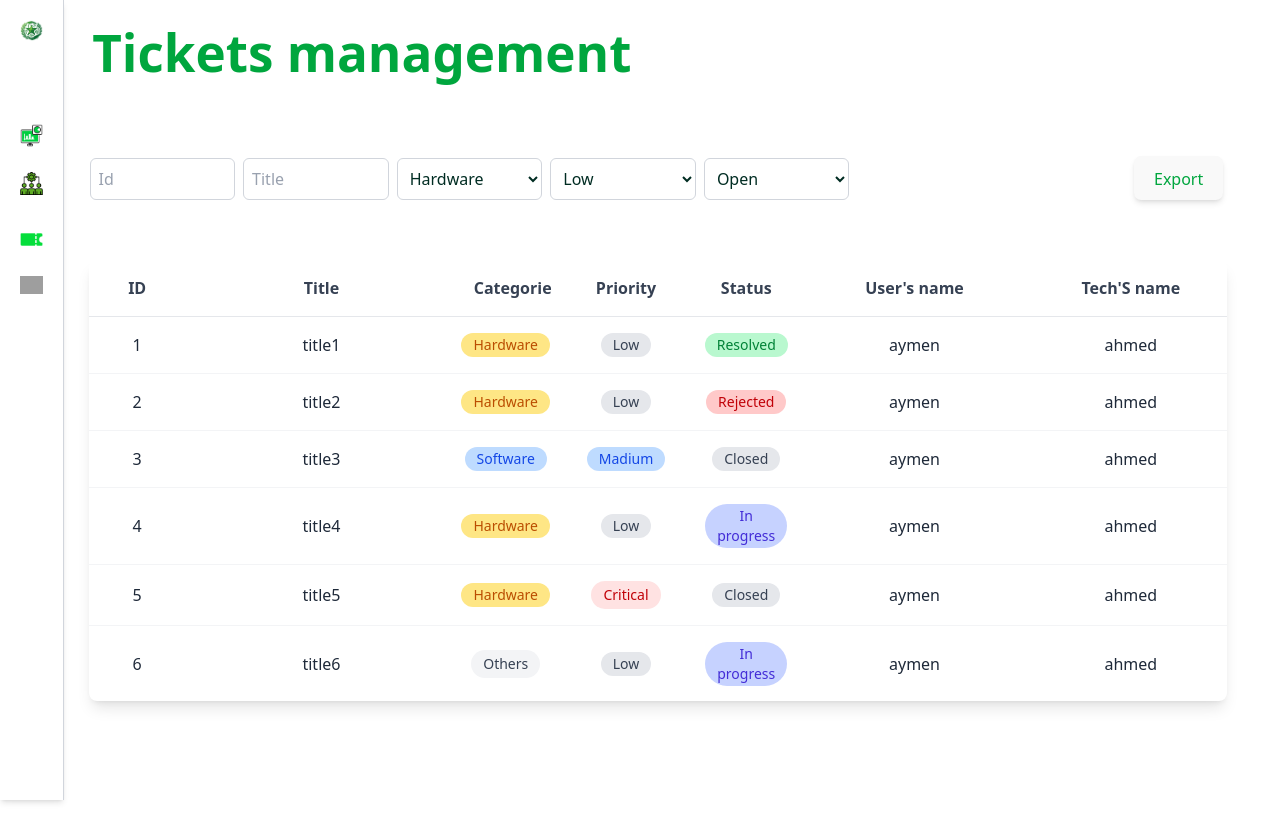
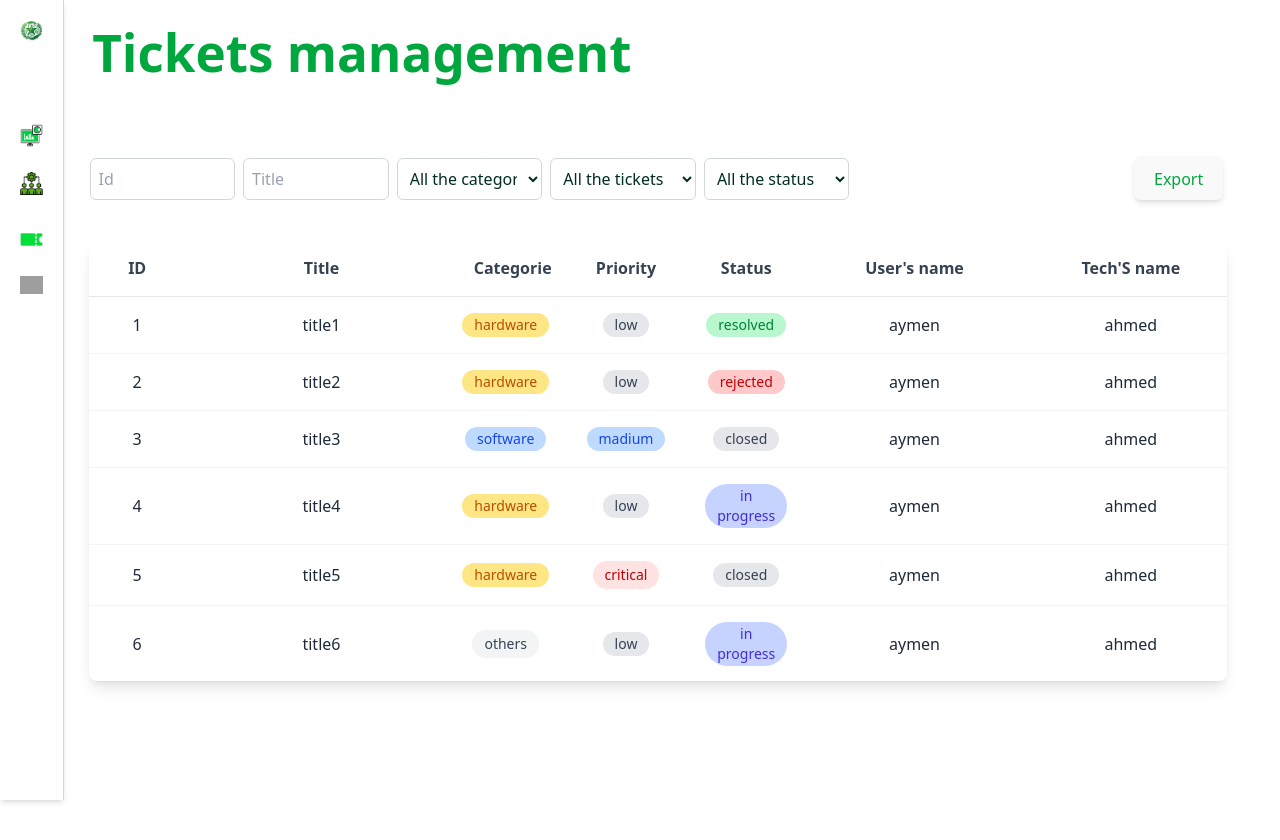
Before and after one commit to aymen-igri/Intervention_management_project, a React (Vite) app in the folder client/: page /administrator/tickets in a window 1280 px wide. Shown: the top 840 px of the page. Before the commit the page ends 800 px from the top, so only its background shows below. Built offline with nearby package versions, Linux system fonts and the light colour scheme; grey boxes are pictures that could not be loaded.

Commit message:
frontend: adding the search feature on the users and the tickets management

```diff
--- a/client/src/components/TicketsList.jsx
+++ b/client/src/components/TicketsList.jsx
@@ -1,34 +1,40 @@
 import { useState } from "react"
 import SpicificTicket from "./SpicificTicket";
 
-export default function TicketsList({data}){
+export default function TicketsList({data,ticketSearched}){
 
     const [ticket,setticket] = useState(null);
     const [details,setDetails] = useState(false);
 
     const users = data.map((d) => {
         const statusStyle = () => {
-            if (d.status ==="Open") return "text-cyan-700 rounded-full px-3 py-0.5 bg-cyan-200 text-sm font-medium"
-            else if(d.status === "In progress") return "text-indigo-700 rounded-full px-3 py-0.5 bg-indigo-200 text-sm font-medium"
-            else if (d.status === "Resolved") return "text-green-700 rounded-full px-3 py-0.5 bg-green-200 text-sm font-medium"
-            else if (d.status === "Rejected") return "text-red-700 rounded-full px-3 py-0.5 bg-red-200 text-sm font-medium"
+            if (d.status ==="open") return "text-cyan-700 rounded-full px-3 py-0.5 bg-cyan-200 text-sm font-medium"
+            else if(d.status === "in progress") return "text-indigo-700 rounded-full px-3 py-0.5 bg-indigo-200 text-sm font-medium"
+            else if (d.status === "resolved") return "text-green-700 rounded-full px-3 py-0.5 bg-green-200 text-sm font-medium"
+            else if (d.status === "rejected") return "text-red-700 rounded-full px-3 py-0.5 bg-red-200 text-sm font-medium"
             else return "text-gray-700 rounded-full px-3 py-0.5 bg-gray-200 text-sm font-medium"
         }
 
         const categorieStyle = () => {
-        if (d.categorie === "Hardware") return "text-amber-700 rounded-full px-3 py-0.5 bg-amber-200 text-sm font-medium"
-        else if (d.categorie === "Software") return "text-blue-700 rounded-full px-3 py-0.5 bg-blue-200 text-sm font-medium"
-        else if (d.categorie === "Network") return "text-violet-700 rounded-full px-3 py-1 bg-violet-200 text-sm font-medium"
+        if (d.categorie === "hardware") return "text-amber-700 rounded-full px-3 py-0.5 bg-amber-200 text-sm font-medium"
+        else if (d.categorie === "software") return "text-blue-700 rounded-full px-3 py-0.5 bg-blue-200 text-sm font-medium"
+        else if (d.categorie === "network") return "text-violet-700 rounded-full px-3 py-1 bg-violet-200 text-sm font-medium"
         else return "text-gray-700 rounded-full px-3 py-1 bg-gray-100 text-sm font-medium"
         }
 
         const priorityStyle = () =>{
-            if (d.priority === "Low") return "text-gray-700 rounded-full px-3 py-0.5 bg-gray-200 text-sm font-medium"
-            else if (d.priority === "Madium") return "text-blue-700 rounded-full px-3 py-0.5 bg-blue-200 text-sm font-medium"
-            else if (d.priority === "Hight") return "text-amber-700 rounded-full px-3 py-1 bg-amber-200 text-sm font-medium"
+            if (d.priority === "low") return "text-gray-700 rounded-full px-3 py-0.5 bg-gray-200 text-sm font-medium"
+            else if (d.priority === "madium") return "text-blue-700 rounded-full px-3 py-0.5 bg-blue-200 text-sm font-medium"
+            else if (d.priority === "hight") return "text-amber-700 rounded-full px-3 py-1 bg-amber-200 text-sm font-medium"
             else return "text-red-700 rounded-full px-3 py-1 bg-red-100 text-sm font-medium"
         }
 
+        const verificationStatement = (ticketSearched.id === "" || ticketSearched.id === d.id)&&
+                                      (ticketSearched.title === "" || d.title.toLowerCase().startsWith(ticketSearched.title))&&
+                                      (ticketSearched.categorie === "" || ticketSearched.categorie === d.categorie)&&
+                                      (ticketSearched.priority === "" || ticketSearched.priority === d.priority)&&
+                                      (ticketSearched.status === "" || ticketSearched.status === d.status);
+        if(verificationStatement){
             return (
             <div
               className="text-gray-800 p-4 flex items-center justify-between w-full border-b border-gray-100 hover:bg-gray-50 transition-all duration-300 ease-in-out" key={d.id} onClick={()=>{setticket(d);setDetails(true);}}>
@@ -47,6 +53,8 @@ export default function TicketsList({data}){
               <h2 className="w-40 text-center font-medium">{d.tech}</h2>
             </div>
            )
+        }
+
   })
     return(
        <div className="bg-white shadow-lg rounded-lg mx-auto w-[97.4%]">
--- a/client/src/pages/Admin/Pages/TicketsPage.jsx
+++ b/client/src/pages/Admin/Pages/TicketsPage.jsx
@@ -1,21 +1,30 @@
 import '../../../style/userm.css'
 import TicketsList from '../../../components/TicketsList';
+import { useState } from 'react';
 
 export default function TicketsPage(){
 
+    const [searchTicket,setSearchTicket] = useState({
+        id:"",
+        title:"",
+        categorie:"",
+        priority:"",
+        status:"",
+    })
+
     const tickets = [
-        {id:1 , title:"title1", categorie:"Hardware",description:"hf fhfhf dfkfak d kfs hd dsds dsfsf dsfsf sdsfsf dsfdsffdsfsdf ddfss sds  ", priority:"Low", status:"Resolved", user:"aymen", tech:"ahmed"},
-        {id:2 , title:"title2", categorie:"Hardware",description:"hf fhfhf dfkfak d kfs hd dsds dsfsf dsfsf sdsfsf dsfdsffdsfsdf ddfss sds" , priority:"Low", status:"Rejected", user:"aymen", tech:"ahmed"},
-        {id:3 , title:"title3", categorie:"Software",description:"hf fhfhf dfkfak d kfs hd dsds dsfsf dsfsf sdsfsf dsfdsffdsfsdf ddfss sds" , priority:"Madium", status:"Closed", user:"aymen", tech:"ahmed"},
-        {id:4 , title:"title4", categorie:"Hardware",description:"hf fhfhf dfkfak d kfs hd dsds dsfsf dsfsf sdsfsf dsfdsffdsfsdf ddfss sds" , priority:"Low", status:"In progress", user:"aymen", tech:"ahmed"},
-        {id:5 , title:"title5", categorie:"Hardware",description:"hf fhfhf dfkfak d kfs hd dsds dsfsf dsfsf sdsfsf dsfdsffdsfsdf ddfss sds", priority:"Critical", status:"Closed", user:"aymen", tech:"ahmed"},
-        {id:6 , title:"title6", categorie:"Others",description:"hf fhfhf dfkfak d kfs hd dsds dsfsf dsfsf sdsfsf dsfdsffdsfsdf ddfss sds", priority:"Low", status:"In progress", user:"aymen", tech:"ahmed"},
-        {id:7 , title:"title7", categorie:"Hardware",description:"hf fhfhf dfkfak d kfs hd dsds dsfsf dsfsf sdsfsf dsfdsffdsfsdf ddfss sds", priority:"Hight", status:"Resolved", user:"aymen", tech:"ahmed"},
-        {id:8 , title:"title8", categorie:"Hardware",description:"hf fhfhf dfkfak d kfs hd dsds dsfsf dsfsf sdsfsf dsfdsffdsfsdf ddfss sds", priority:"Low", status:"Resolved", user:"aymen", tech:"ahmed"},
-        {id:9 , title:"title9", categorie:"Others",description:"hf fhfhf dfkfak d kfs hd dsds dsfsf dsfsf sdsfsf dsfdsffdsfsdf ddfss sds", priority:"Low", status:"Resolved", user:"aymen", tech:"ahmed"},
-        {id:10 , title:"title0", categorie:"Hardware",description:"hf fhfhf dfkfak d kfs hd dsds dsfsf dsfsf sdsfsf dsfdsffdsfsdf ddfss sds", priority:"Critical", status:"Resolved", user:"aymen", tech:"ahmed"},
-        {id:11 , title:"title1", categorie:"Software",description:"hf fhfhf dfkfak d kfs hd dsds dsfsf dsfsf sdsfsf dsfdsffdsfsdf ddfss sds", priority:"Low", status:"Closed", user:"aymen", tech:"ahmed"},
-        {id:12 , title:"title2", categorie:"Hardware",description:"hf fhfhf dfkfak d kfs hd dsds dsfsf dsfsf sdsfsf dsfdsffdsfsdf ddfss sds", priority:"Mdium", status:"In progress", user:"aymen", tech:"ahmed"},
+        {id:"1" , title:"title1", categorie:"hardware",description:"hf fhfhf dfkfak d kfs hd dsds dsfsf dsfsf sdsfsf dsfdsffdsfsdf ddfss sds  ", priority:"low", status:"resolved", user:"aymen", tech:"ahmed"},
+        {id:"2" , title:"title2", categorie:"hardware",description:"hf fhfhf dfkfak d kfs hd dsds dsfsf dsfsf sdsfsf dsfdsffdsfsdf ddfss sds" , priority:"low", status:"rejected", user:"aymen", tech:"ahmed"},
+        {id:"3" , title:"title3", categorie:"software",description:"hf fhfhf dfkfak d kfs hd dsds dsfsf dsfsf sdsfsf dsfdsffdsfsdf ddfss sds" , priority:"madium", status:"closed", user:"aymen", tech:"ahmed"},
+        {id:"4" , title:"title4", categorie:"hardware",description:"hf fhfhf dfkfak d kfs hd dsds dsfsf dsfsf sdsfsf dsfdsffdsfsdf ddfss sds" , priority:"low", status:"in progress", user:"aymen", tech:"ahmed"},
+        {id:"5" , title:"title5", categorie:"hardware",description:"hf fhfhf dfkfak d kfs hd dsds dsfsf dsfsf sdsfsf dsfdsffdsfsdf ddfss sds", priority:"critical", status:"closed", user:"aymen", tech:"ahmed"},
+        {id:"6" , title:"title6", categorie:"others",description:"hf fhfhf dfkfak d kfs hd dsds dsfsf dsfsf sdsfsf dsfdsffdsfsdf ddfss sds", priority:"low", status:"in progress", user:"aymen", tech:"ahmed"},
+        {id:"7" , title:"title7", categorie:"hardware",description:"hf fhfhf dfkfak d kfs hd dsds dsfsf dsfsf sdsfsf dsfdsffdsfsdf ddfss sds", priority:"hight", status:"resolved", user:"aymen", tech:"ahmed"},
+        {id:"8" , title:"title8", categorie:"hardware",description:"hf fhfhf dfkfak d kfs hd dsds dsfsf dsfsf sdsfsf dsfdsffdsfsdf ddfss sds", priority:"low", status:"resolved", user:"aymen", tech:"ahmed"},
+        {id:"9" , title:"title9", categorie:"others",description:"hf fhfhf dfkfak d kfs hd dsds dsfsf dsfsf sdsfsf dsfdsffdsfsdf ddfss sds", priority:"low", status:"resolved", user:"aymen", tech:"ahmed"},
+        {id:"10" , title:"title0", categorie:"hardware",description:"hf fhfhf dfkfak d kfs hd dsds dsfsf dsfsf sdsfsf dsfdsffdsfsdf ddfss sds", priority:"critical", status:"resolved", user:"aymen", tech:"ahmed"},
+        {id:"11" , title:"title1", categorie:"software",description:"hf fhfhf dfkfak d kfs hd dsds dsfsf dsfsf sdsfsf dsfdsffdsfsdf ddfss sds", priority:"low", status:"closed", user:"aymen", tech:"ahmed"},
+        {id:"12" , title:"title2", categorie:"hardware",description:"hf fhfhf dfkfak d kfs hd dsds dsfsf dsfsf sdsfsf dsfdsffdsfsdf ddfss sds", priority:"Mdium", status:"in progress", user:"aymen", tech:"ahmed"},
 
     ]
     return(
@@ -25,35 +34,40 @@ export default function TicketsPage(){
                 <div className="absolute right-[-7%] bottom-[75%] flex flex-row justify-around w-[110.8%] dropdown">
                     <div className="relative left-0 flex flex-row justify-between w-3xl">
                         <input
-                            type="number"
+                            type="text"
                             min="0"
                             placeholder='Id'
+                            onChange={(e)=>{setSearchTicket({...searchTicket,id:e.target.value})}}
                             className='border border-gray-300 rounded-md p-2 w-full placeholder-gray-400 text-emerald-950 mr-2 focus:outline-2 focus:outline-green-500 transition-colors duration-300 ease-in-out font-medium'
                             required/>
                         <input
                             type="text"
+                            onChange={(e)=>{setSearchTicket({...searchTicket,title:e.target.value})}}
                             min="0"
                             placeholder='Title'
                             className='border border-gray-300 rounded-md p-2 w-full placeholder-gray-400 text-emerald-950 mr-2 focus:outline-2 focus:outline-green-500 transition-colors duration-300 ease-in-out font-medium'
                             required/>
-                        <select placeholder="Categorie" id="categorie" className="border border-gray-300 rounded-md p-2 w-full placeholder-gray-400 text-emerald-950 mr-2 focus:outline-2 focus:outline-green-500 transition-colors duration-300 ease-in-out font-medium">
-                            <option value="Hardware">Hardware</option>
-                            <option value="Software">Software</option>
-                            <option value="Network">Network</option>
-                            <option value="Others">Others</option>
+                        <select placeholder="Categorie" id="categorie" className="border border-gray-300 rounded-md p-2 w-full placeholder-gray-400 text-emerald-950 mr-2 focus:outline-2 focus:outline-green-500 transition-colors duration-300 ease-in-out font-medium" onChange={(e)=>{setSearchTicket({...searchTicket,categorie:e.target.value})}}>
+                            <option value="">All the categories</option>
+                            <option value="hardware">Hardware</option>
+                            <option value="software">Software</option>
+                            <option value="network">Network</option>
+                            <option value="others">Others</option>
                         </select>
-                        <select placeholder="Priority" id="Priority" className="border border-gray-300 rounded-md p-2 w-full placeholder-gray-400 text-emerald-950 mr-2 focus:outline-2 focus:outline-green-500 transition-colors duration-300 ease-in-out font-medium">
-                            <option value="Low">Low</option>
+                        <select placeholder="Priority" id="Priority" className="border border-gray-300 rounded-md p-2 w-full placeholder-gray-400 text-emerald-950 mr-2 focus:outline-2 focus:outline-green-500 transition-colors duration-300 ease-in-out font-medium" onChange={(e)=>{setSearchTicket({...searchTicket,priority:e.target.value})}}>
+                            <option value="">All the tickets</option>
+                            <option value="low">Low</option>
                             <option value="madium">madium</option>
                             <option value="hight">hight</option>
                             <option value="critical">critical</option>
                         </select>
-                        <select placeholder="Status" id="Status" className="border border-gray-300 rounded-md p-2 w-full placeholder-gray-400 text-emerald-950 mr-2 focus:outline-2 focus:outline-green-500 transition-colors duration-300 ease-in-out font-medium">
-                            <option value="Open">Open</option>
-                            <option value="In prograss">In prograss</option>
-                            <option value="Resolved">Resolved</option>
-                            <option value="Rejected">Rejected</option>
-                            <option value="Closed">Closed</option>
+                        <select placeholder="Status" id="Status" className="border border-gray-300 rounded-md p-2 w-full placeholder-gray-400 text-emerald-950 mr-2 focus:outline-2 focus:outline-green-500 transition-colors duration-300 ease-in-out font-medium" onChange={(e)=>{setSearchTicket({...searchTicket,status:e.target.value})}}>
+                            <option value="">All the status</option>
+                            <option value="open">Open</option>
+                            <option value="in prograss">In prograss</option>
+                            <option value="resolved">Resolved</option>
+                            <option value="rejected">Rejected</option>
+                            <option value="closed">Closed</option>
                         </select>
                     </div>
                     <div className="relative right-0 flex flex-row items-center justify-between h-10">
@@ -63,8 +77,8 @@ export default function TicketsPage(){
                     </div>
 
                 </div>
-                <div className='relative top-20 right-41.5 w-[146%] h-[200%] dropdown'>
-                    <TicketsList data={tickets}/>
+                <div className='relative top-35 right-41.5 w-[146%] h-[600px] dropdown'>
+                    <TicketsList data={tickets} ticketSearched={searchTicket}/>
                 </div>
             </div>
         </>
--- a/client/src/pages/Admin/Pages/UsersPage.jsx
+++ b/client/src/pages/Admin/Pages/UsersPage.jsx
@@ -6,20 +6,22 @@ import AddUser from '../../../components/AddUser';
 export default function UsersPage(){
 
     const [newUser,setNewUser] = useState(false);
+    const [searchUser,setSearchUser] = useState({
+        id:"",
+        name:"",
+        email:"",
+        role:"",
+        status:""
+    });
 
     const users = [
-        {id:1, name:"aymen", email:"aymen@gmail.com" ,phone:"0000000000" ,role:"admin" ,status:"active" },
-        {id:2, name:"aymen", email:"aymen@gmail.com" ,phone:"0000000000" ,role:"admin" ,status:"active" },
-        {id:3, name:"aymen", email:"aymen@gmail.com" ,phone:"0000000000" ,role:"superviser" ,status:"active" },
-        {id:4, name:"aymen", email:"aymen@gmail.com" ,phone:"0000000000" ,role:"admin" ,status:"active" },
-        {id:1, name:"aymen", email:"aymen@gmail.com" ,phone:"0000000000" ,role:"user" ,status:"offline" },
-        {id:2, name:"aymen", email:"aymen@gmail.com" ,phone:"0000000000" ,role:"Technician" ,status:"active" },
-        {id:3, name:"aymen", email:"aymen@gmail.com" ,phone:"0000000000" ,role:"superviser" ,status:"offline" },
-        {id:4, name:"aymen", email:"aymen@gmail.com" ,phone:"0000000000" ,role:"admin" ,status:"active" },
-        {id:1, name:"aymen", email:"aymen@gmail.com" ,phone:"0000000000" ,role:"Technician" ,status:"active" },
-        {id:2, name:"aymen", email:"aymen@gmail.com" ,phone:"0000000000" ,role:"user" ,status:"active" },
-        {id:3, name:"aymen", email:"aymen@gmail.com" ,phone:"0000000000" ,role:"user" ,status:"offline" },
-        {id:4, name:"aymen", email:"aymen@gmail.com" ,phone:"0000000000" ,role:"user" ,status:"active" },
+        {id:"1", name:"aymen", email:"aymen@gmail.com" ,phone:"0000000000" ,role:"admin" ,status:"active" },
+        {id:"2", name:"aymen", email:"aymen@gmail.com" ,phone:"0000000000" ,role:"admin" ,status:"active" },
+        {id:"3", name:"aymen", email:"aymen@gmail.com" ,phone:"0000000000" ,role:"user" ,status:"active" },
+        {id:"4", name:"aymen", email:"aymen@gmail.com" ,phone:"0000000000" ,role:"admin" ,status:"active" },
+        {id:"5", name:"aymen", email:"aymen@gmail.com" ,phone:"0000000000" ,role:"user" ,status:"offline" },
+        {id:"6", name:"aymen", email:"aymen@gmail.com" ,phone:"0000000000" ,role:"technician" ,status:"active" },
+        {id:"7", name:"aymen", email:"aymen@gmail.com" ,phone:"0000000000" ,role:"user" ,status:"offline" },
     ]
     return(
         <>
@@ -28,33 +30,37 @@ export default function UsersPage(){
                 <div className="absolute left-[1.8%] bottom-[75%] flex flex-row justify-around w-full dropdown">
                     <div className="relative left-0 flex flex-row justify-between w-3xl">
                         <input
-                            type="number"
+                            type="text"
+                            onChange={(e)=>{setSearchUser({...searchUser,id:e.target.value})}}
                             min="0"
                             placeholder='Id'
                             className='border border-gray-300 rounded-md p-2 w-full placeholder-gray-400 text-emerald-950 mr-2 focus:outline-2 focus:outline-green-500 transition-colors duration-300 ease-in-out font-medium'
                             required/>
                         <input
                             type="text"
+                            onChange={(e)=>{setSearchUser({...searchUser,name:e.target.value})}}
                             min="0"
                             placeholder='Full name'
                             className='border border-gray-300 rounded-md p-2 w-full placeholder-gray-400 text-emerald-950 mr-2 focus:outline-2 focus:outline-green-500 transition-colors duration-300 ease-in-out font-medium'
                             required/>
                         <input
                             type="email"
+                            onChange={(e)=>{setSearchUser({...searchUser,email:e.target.value})}}
                             min="0"
                             placeholder='Email'
                             className='border border-gray-300 rounded-md p-2 w-full placeholder-gray-400 text-emerald-950 mr-2 focus:outline-2 focus:outline-green-500 transition-colors duration-300 ease-in-out font-medium'
                             required/>
-                        <input
-                            type=""
-                            min="0"
-                            placeholder='Full name'
-                            className='border border-gray-300 rounded-md p-2 w-full placeholder-gray-400 text-emerald-950 mr-2 focus:outline-2 focus:outline-green-500 transition-colors duration-300 ease-in-out font-medium'
-                            required/>
-                        <select placeholder="Role" id="role" className="border border-gray-300 rounded-md p-2 w-full placeholder-gray-400 text-emerald-950 mr-2 focus:outline-2 focus:outline-green-500 transition-colors duration-300 ease-in-out font-medium">
-                            <option value="volvo">Administrator</option>
-                            <option value="mercedes">Technician</option>
-                            <option value="audi">User</option>
+                        <select placeholder="Role" id="role" className="border border-gray-300 rounded-md p-2 w-full placeholder-gray-400 text-emerald-950 mr-2 focus:outline-2 focus:outline-green-500 transition-colors duration-300 ease-in-out font-medium" onChange={(e)=>{setSearchUser({...searchUser,role:e.target.value})}}>
+                            <option value="">All the roles</option>
+                            <option value="admin">Administrator</option>
+                            <option value="technician">Technician</option>
+                            <option value="user">User</option>
+                        </select>
+                        <select placeholder="Status" id="status" className="border border-gray-300 rounded-md p-2 w-full placeholder-gray-400 text-emerald-950 mr-2 focus:outline-2 focus:outline-green-500 transition-colors duration-300 ease-in-out font-medium" onChange={(e)=>{setSearchUser({...searchUser,status:e.target.value})}}>
+                            <option value="">All the users</option>
+                            <option value="active">Active</option>
+                            <option value="offline">Offline</option>
+                            <option value="banned">Banned</option>
                         </select>
                     </div>
                     <div className="relative right-0 flex flex-row items-center justify-between h-10">
@@ -67,8 +73,8 @@ export default function UsersPage(){
                     </div>
 
                 </div>
-                <div className='relative top-20 right-41.5 w-[146%] h-[200%] dropdown'>
-                    <UsersList data={users}/>
+                <div className='relative top-35 right-41.5 w-[146%] h-[600px] dropdown'>
+                    <UsersList data={users} userSearched={searchUser}/>
                 </div>
                 {newUser && <AddUser setNewUser={setNewUser} />}
             </div>
```
Also changed, not shown: client/src/components/UsersList.jsx (+12 -2 lines). Lines whose indentation alone changed are shown as unchanged.
